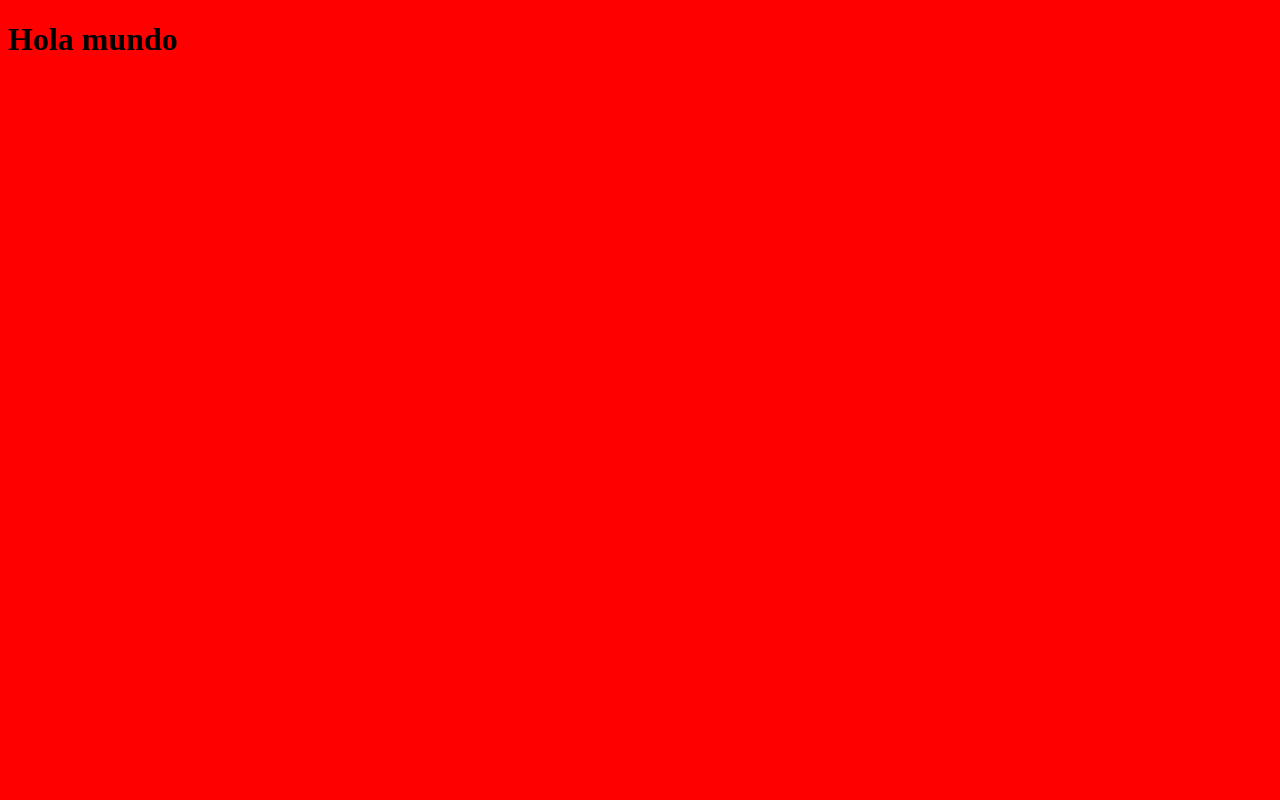
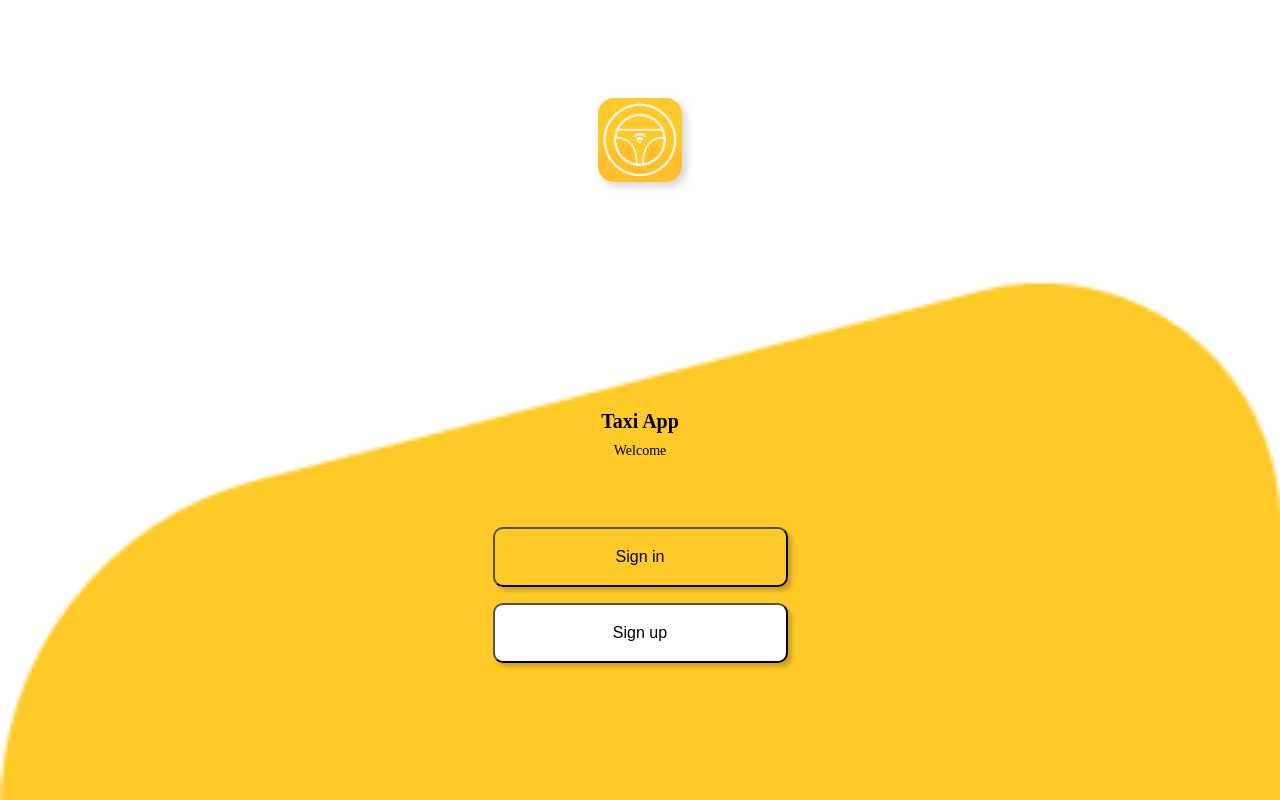
Before and after one commit to juanimexdev/taxiApp, a React app: page / in a window 1280 px wide. Built offline with nearby package versions, Linux system fonts and the light colour scheme.

Commit message:
splash view

```diff
--- a/package.json
+++ b/package.json
@@ -18,8 +18,11 @@
     "eslint-plugin-import": "^2.18.2",
     "eslint-plugin-jsx-a11y": "^6.2.3",
     "eslint-plugin-react": "^7.16.0",
+    "history": "^4.10.1",
     "react": "^16.11.0",
-    "react-dom": "^16.11.0"
+    "react-dom": "^16.11.0",
+    "react-router-dom": "^5.1.2",
+    "url-loader": "^2.3.0"
   },
   "devDependencies": {
     "@babel/core": "^7.7.2",
@@ -27,6 +30,7 @@
     "@babel/preset-react": "^7.7.0",
     "babel-loader": "^8.0.6",
     "css-loader": "^3.2.0",
+    "file-loader": "^4.3.0",
     "html-loader": "^0.5.5",
     "html-webpack-plugin": "^3.2.0",
     "mini-css-extract-plugin": "^0.8.0",
--- a/src/assets/styles/App.scss
+++ b/src/assets/styles/App.scss
@@ -1,3 +1,3 @@
-body{
-    background-color: red;
-}
+@import './_base.scss';
+@import './_variables.scss';
+@import './_mixins.scss';
--- /dev/null
+++ b/src/assets/styles/_base.scss
@@ -0,0 +1,23 @@
+* {
+  box-sizing: border-box;
+  padding: 0;
+  margin: 0;
+}
+
+body {
+  font-size: 16px;
+}
+
+button {
+  width: 295px;
+  height: 60px;
+  border-radius: 10px;
+  background-color: #ffffff;
+  box-shadow: 4px 4px 4px rgba(0,0,0,0.2);
+  margin: 8px 0px;
+  font-size: 16px;
+  outline: non;
+  &.--transparent {
+    background-color: transparent;
+  }
+}
--- /dev/null
+++ b/src/assets/styles/_mixins.scss
@@ -0,0 +1,3 @@
+@mixin box-shadow($px, $color) {
+  box-shadow: $px $px 8px lightgray;
+}
--- /dev/null
+++ b/src/assets/styles/_variables.scss
@@ -0,0 +1,5 @@
+//colors
+$orange: #FF6238;
+$yellow: #ffca27;
+$white: #FBF9F7;
+$blue: #212A37;
--- /dev/null
+++ b/src/assets/styles/containers/_splash.scss
@@ -0,0 +1,56 @@
+@import "../App.scss";
+
+.splash {
+  width: 100%;
+  min-height: 100vh;
+  display: flex;
+  flex-direction: column;
+
+  &__title {
+    font-size: 20px;
+    font-weight: 600;
+    font-stretch: normal;
+    font-style: normal;
+    line-height: normal;
+    letter-spacing: normal;
+    text-align: center;
+  }
+
+  &__welcome {
+    font-family: Montserrat;
+    font-size: 14px;
+    font-weight: normal;
+    font-stretch: normal;
+    font-style: normal;
+    line-height: normal;
+    letter-spacing: normal;
+    text-align: center;
+    margin-top: 10px;
+    margin-bottom: 60px;
+  }
+
+  &__icon {
+    height: 35vh;
+    display: flex;
+    justify-content: center;
+    align-items: center;
+
+    img {
+      width: 84px;
+      border-radius: 16px;
+      object-fit: cover;
+      @include box-shadow(4px, gray);
+    }
+  }
+
+  &__form {
+    background-image: url('../../images/fondo-splash.png');
+    background-repeat: no-repeat;
+    background-size: cover;
+    height: 65vh;
+    display: flex;
+    flex-direction: column;
+    align-items: center;
+    justify-content: center;
+  }
+}
--- a/src/components/HelloWorld.jsx
+++ /dev/null
@@ -1,9 +0,0 @@
-import React from 'react';
-import '../assets/styles/App.scss';
-
-
-const HelloWorld = () => (
-    <h1>Hola mundo</h1>
-);
-
-export default HelloWorld;
--- /dev/null
+++ b/src/containers/Splash.jsx
@@ -0,0 +1,19 @@
+import React from "react";
+import('../assets/styles/containers/_splash.scss');
+import icon from '../assets/images/icon.png';
+
+const Splash = () => (
+<div className='splash'>
+    <div className='splash__icon'>
+        <img src={icon} />
+    </div>
+    <div className='splash__form'>
+        <p className='splash__title'>Taxi App</p>
+        <p className='splash__welcome'>Welcome</p>
+        <button className='--transparent'>Sign in</button>
+        <button>Sign up</button>
+    </div>
+</div>
+);
+
+export default Splash;
--- a/src/index.js
+++ b/src/index.js
@@ -1,4 +1,4 @@
 import React from 'react';
 import ReactDOM from 'react-dom';
-import HelloWorld from './components/HelloWorld';
-ReactDOM.render(<HelloWorld />, document.getElementById('app'));
+import App from './routes/App';
+ReactDOM.render(<App />, document.getElementById('app'));
--- /dev/null
+++ b/src/routes/App.js
@@ -0,0 +1,15 @@
+import React from 'react';
+import { Router, Switch, Route } from 'react-router-dom';
+import { createBrowserHistory } from 'history';
+import Splash from '../containers/Splash';
+
+const history = createBrowserHistory();
+const App = () => (
+  <Router history={history}>
+    <Switch>
+      <Route exact path='/' component={Splash} />
+    </Switch>
+  </Router>
+);
+
+export default App;
--- a/webpack.config.js
+++ b/webpack.config.js
@@ -1,7 +1,6 @@
 const path = require('path');
 const HtmlWebpackPlugin = require('html-webpack-plugin');
 const MiniCssExtractPlugin = require('mini-css-extract-plugin');
-
 
 module.exports = {
   entry: './src/index.js',
@@ -25,18 +24,26 @@ module.exports = {
         test: /\.html$/,
         use: [
           {
-          loader: 'html-loader',
+            loader: 'html-loader',
           },
-        ]
+        ],
       },
       {
         test: /\.(s*)css$/,
         use: [
-        { loader: MiniCssExtractPlugin.loader },
-        'css-loader',
-        'sass-loader',
-      ],
-      }
+          { loader: MiniCssExtractPlugin.loader },
+          'css-loader',
+          'sass-loader',
+        ],
+      },
+      {
+        test: /\.(png|gif|jpg|jpeg|svg)$/,
+        use: [
+          {
+            'loader': 'url-loader',
+          },
+        ],
+      },
     ],
   },
   plugins: [
```
Also changed, not shown: src/components/Header.jsx (added, +7 -0 lines), src/assets/images/fondo-splash.png (added), src/assets/images/icon.png (added), 1 other file.
